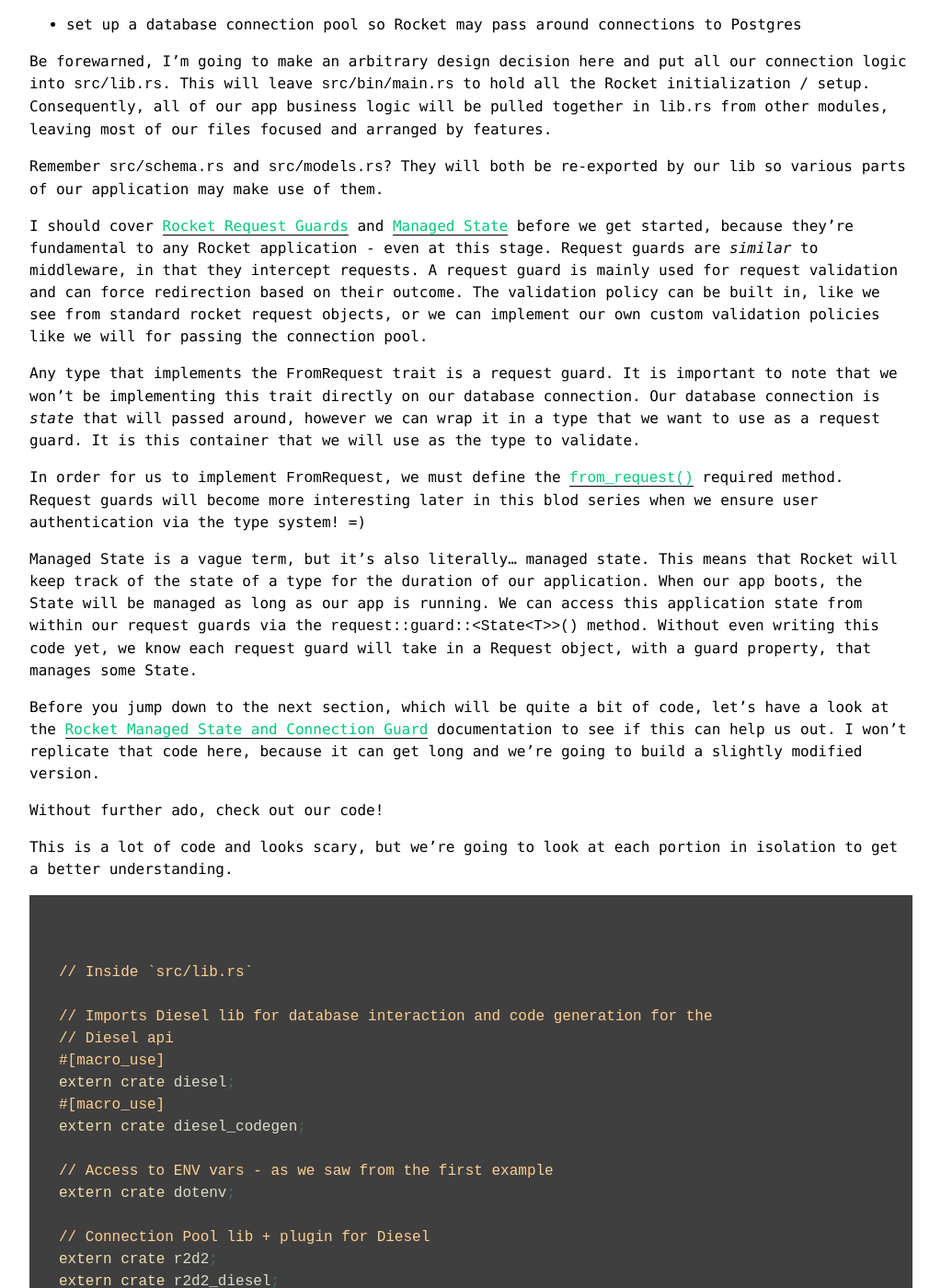
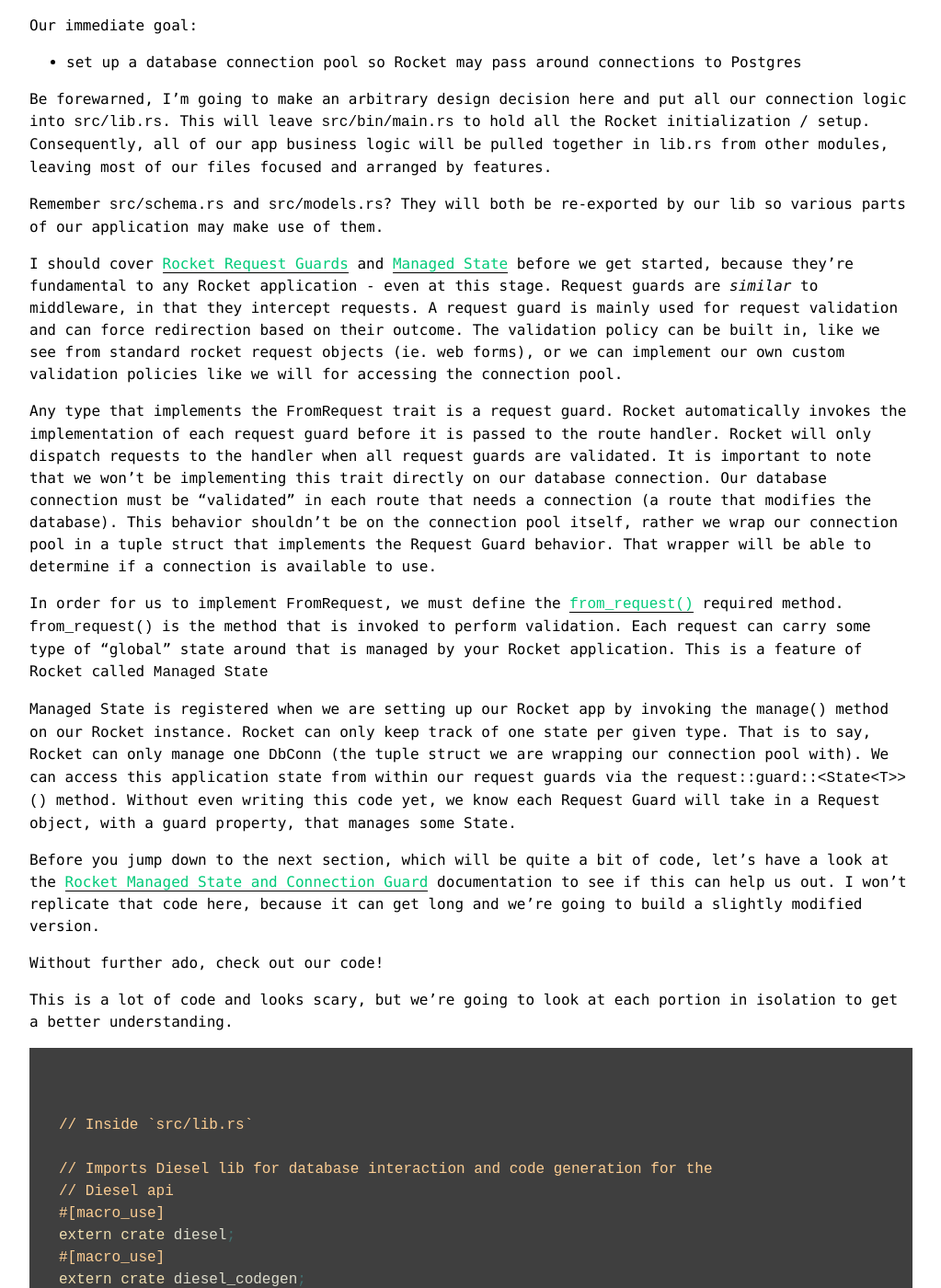
Before and after one commit to notryanb/notryanb.github.io, a Jekyll site: the page built from _posts/2017-10-06-rust-blog-series-2.md, in a window 1280 px wide and 1400 px high, scrolled down 5711 px. Shown: the whole window at 92% size, without its empty margins (128-1151 px from the left). Built offline with Jekyll 4.4.1, drawn with Linux system fonts in a browser that asks for light colours; some of the changed text lies outside the part shown.

Commit message:
revise request guard intro

```diff
--- a/_posts/2017-10-06-rust-blog-series-2.md
+++ b/_posts/2017-10-06-rust-blog-series-2.md
@@ -11,9 +11,9 @@
 
 Welcome to Part II in our Rust blog hacking adventure.
 In this post, we'll be learning about connecting to the database
-and using some very simple Diesel APIs to seed that database.
+and using some very simple Diesel APIs to seed (add initial dummy data) that database.
 At the end of this post, we should have completed two fundamental tasks
-1. Seed database (fill with initial dummy data) with users and posts,
+1. Seed the database with users and posts,
 2. Output each post title and author to our index page.
 
 If you haven't checked out [Part I],
@@ -125,14 +124,14 @@
 If you're thinking *"whoa, whoa, whoa... WUT are those weird DERIVE things?!?!"*,
 don't worry, they're your friend!
 
-The `diesel_codegen` crate takes all of those `#[derive()]`'s
-and writes boilerplate code so we may focus on the business logic of our application.
+The `diesel_codegen` crate takes some of those `#[derive()]`'s
+and generates boilerplate code so we may focus on the business logic of our application.
 
-`Debug` should look somewhat familiar.
+`Debug` should look somewhat familiar because it is provided by the Rust language and not Diesel.
 It enables you to print/format values that otherwise don't have a way to be printed.
-If you're unfamiliar, please check out the official [Derive] docs.
+If you're unfamiliar with `Debug`, please check out the official [Derive] docs.
 
-The really interesting derives are `Queryable` and `Insertable`.
+The really interesting derives are `Insertable` and `Queryable`.
 `Insertable` is Diesel's way of saying that *the values of this struct map to the columns of a table and can be inserted in a row*
 
 `Insertable` structs should be designed to closely mirror the data being passed around by web forms or API endpoints.
@@ -238,7 +237,9 @@
 All backend connection types are now imported with the `diesel::prelude`.
 
 Remember that `.env` file from [Part I] of the series?
-Well, this is the first important piece of code where we need it.
+Besides `diesel setup`,
+it is also useful when making database connections inside our application.
+
 `dotenv().ok();` loads the environment variables from our `.env` file, which should be in the current directory
 or any of the parent directories. Documentation for `dotenv` can be found [here](https://github.com/purpliminal/rust-dotenv).
 
@@ -294,26 +295,34 @@
 because they're fundamental to any Rocket application - even at this stage.
 Request guards are *similar* to middleware, in that they intercept requests.
 A request guard is mainly used for request validation and can force redirection based on their outcome.
-The validation policy can be built in, like we see from standard rocket request objects,
-or we can implement our own custom validation policies like we will for passing the connection pool.
+The validation policy can be built in, like we see from standard rocket request objects (ie. web forms),
+or we can implement our own custom validation policies like we will for accessing the connection pool.
 
 Any type that implements the `FromRequest` trait is a request guard.
+Rocket automatically invokes the implementation of each request guard
+before it is passed to the route handler.
+Rocket will only dispatch requests to the handler when all request guards are validated.
 It is important to note that we won't be implementing this trait directly on our database connection.
-Our database connection is *state* that will passed around,
-however we can wrap it in a type that we want to use as a request guard.
-It is this container that we will use as the type to validate.
+Our database connection must be "validated" in each route that needs a connection (a route that modifies the database).
+This behavior shouldn't be on the connection pool itself,
+rather we wrap our connection pool in a tuple struct that implements the Request Guard behavior.
+That wrapper will be able to determine if a connection is available to use.
 
 In order for us to implement `FromRequest`,
 we must define the [`from_request()`] required method.
-Request guards will become more interesting later in this blod series when we ensure user authentication
-via the type system! =)
+`from_request()` is the method that is invoked to perform validation.
+Each request can carry some type of "global" state around that is managed by your Rocket application.
+This is a feature of Rocket called `Managed State`
 
-Managed State is a vague term, but it's also literally... managed state.
-This means that Rocket will keep track of the state of a type for the duration of our application.
-When our app boots, the State will be managed as long as our app is running.
-We can access this application state from within our request guards via the `request::guard::<State<T>>()` method.
-Without even writing this code yet, we know each request guard will take in a Request object, with a guard property,
-that manages some State<T>.
+Managed State is registered when we are setting up our Rocket app by
+invoking the `manage()` method on our Rocket instance.
+Rocket can only keep track of one state per given type.
+That is to say, Rocket can only manage one `DbConn`
+(the tuple struct we are wrapping our connection pool with).
+We can access this application state from within our request guards
+via the `request::guard::<State<T>>()` method.
+Without even writing this code yet, we know each Request Guard will take in a Request object, with a guard property, that manages some State<T>.
+
 
 Before you jump down to the next section, which will be quite a bit of code, let's have a look at the [Rocket
 Managed State and Connection Guard] documentation to see if this can help us out.
```
Also changed, not shown: other parts of _posts/2017-10-06-rust-blog-series-2.md (+1 -2 lines).
